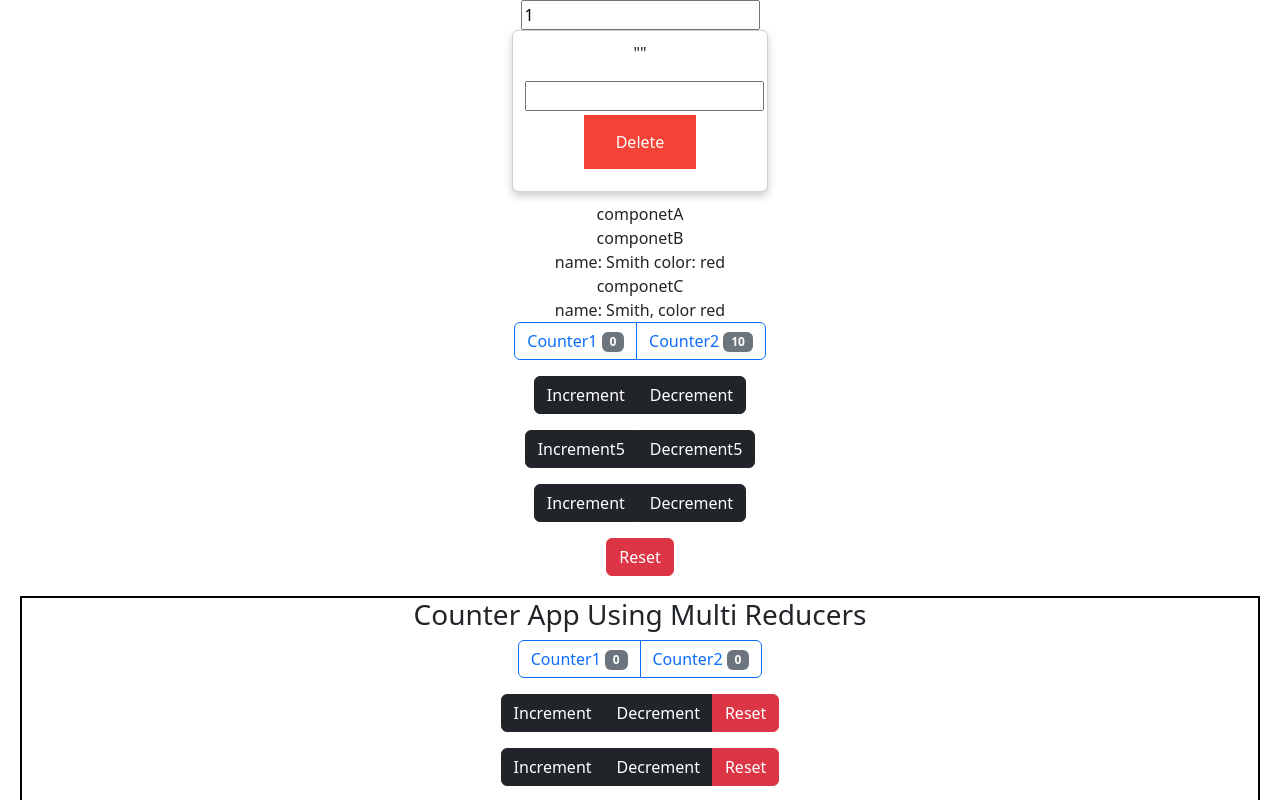
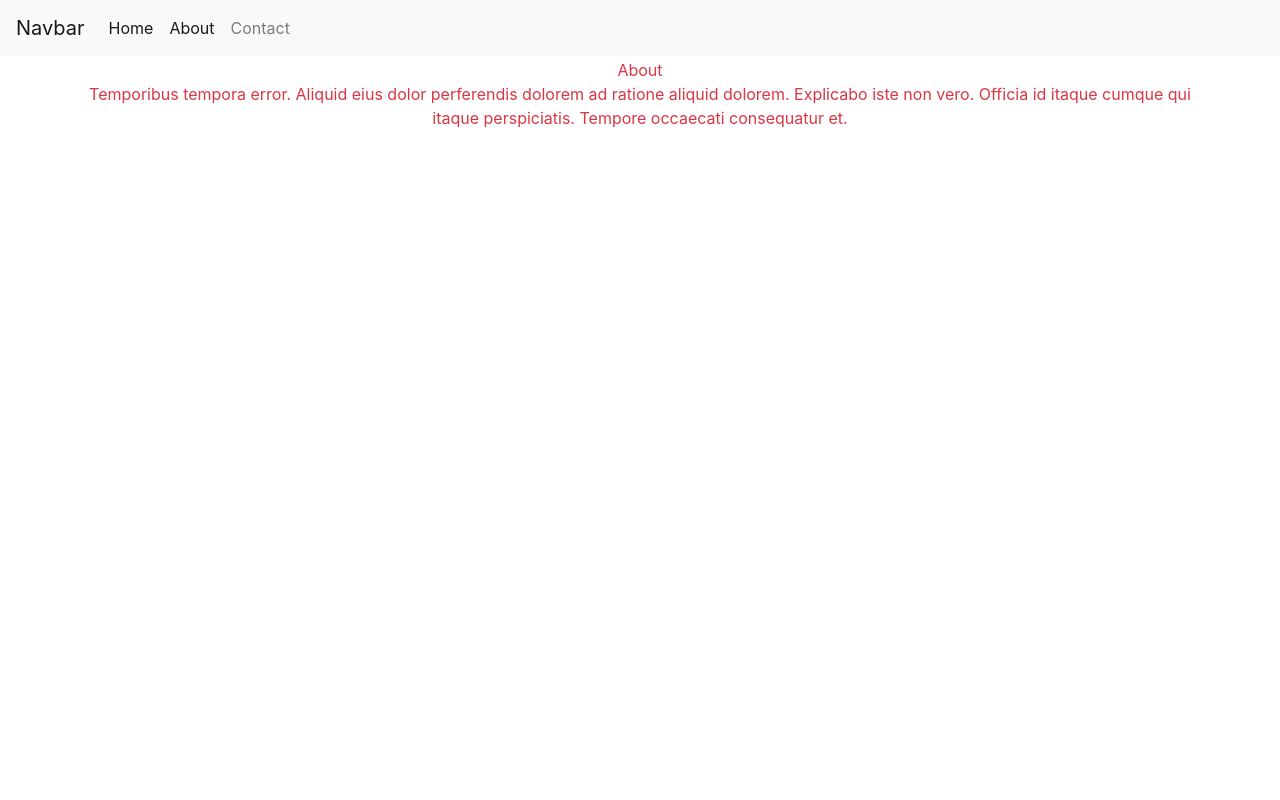
Before and after one commit to kamali512/react-prac, a React (Create React App) app: page /about in a window 1280 px wide. Shown: the top 800 px of the page. Built offline with nearby package versions, Linux system fonts and the light colour scheme; no server answers.

Commit message:
fouth Commit

```diff
--- a/package.json
+++ b/package.json
@@ -12,6 +12,7 @@
     "faker": "^6.6.6",
     "react": "^18.2.0",
     "react-dom": "^18.2.0",
+    "react-router-dom": "^6.4.3",
     "react-scripts": "5.0.1",
     "reactstrap": "^9.1.5",
     "styled-components": "^5.3.6",
--- a/public/index.html
+++ b/public/index.html
@@ -19,11 +19,12 @@
       Notice the use of %PUBLIC_URL% in the tags above.
       It will be replaced with the URL of the `public` folder during the build.
       Only files inside the `public` folder can be referenced from the HTML.
-
       Unlike "/favicon.ico" or "favicon.ico", "%PUBLIC_URL%/favicon.ico" will
       work correctly both with client-side routing and a non-root public URL.
       Learn how to configure a non-root public URL by running `npm run build`.
     -->
+    <link rel="stylesheet" href="https://cdn.jsdelivr.net/npm/bootstrap@4.5.3/dist/css/bootstrap.min.css" integrity="sha384-TX8t27EcRE3e/ihU7zmQxVncDAy5uIKz4rEkgIXeMed4M0jlfIDPvg6uqKI2xXr2" crossorigin="anonymous">
+
     <title>React App</title>
   </head>
   <body>
@@ -39,5 +40,8 @@
       To begin the development, run `npm start` or `yarn start`.
       To create a production bundle, use `npm run build` or `yarn build`.
     -->
+    <script src="https://code.jquery.com/jquery-3.5.1.slim.min.js" integrity="sha384-DfXdz2htPH0lsSSs5nCTpuj/zy4C+OGpamoFVy38MVBnE+IbbVYUew+OrCXaRkfj" crossorigin="anonymous"></script>
+<script src="https://cdn.jsdelivr.net/npm/popper.js@1.16.1/dist/umd/popper.min.js" integrity="sha384-9/reFTGAW83EW2RDu2S0VKaIzap3H66lZH81PoYlFhbGU+6BZp6G7niu735Sk7lN" crossorigin="anonymous"></script>
+<script src="https://cdn.jsdelivr.net/npm/bootstrap@4.5.3/dist/js/bootstrap.min.js" integrity="sha384-w1Q4orYjBQndcko6MimVbzY0tgp4pWB4lZ7lr30WKz0vr/aWKhXdBNmNb5D92v7s" crossorigin="anonymous"></script>
   </body>
 </html>
--- a/src/App.js
+++ b/src/App.js
@@ -1,21 +1,33 @@
 import React from 'react';
 import './App.css';
-import ComA from './contestComponent/componetA'
-import CardData from './component/CardData';
-import Counter from "./usereducer/Counter"
-import MutiReducer from './usereducer/mutiReducer'
-import URUE from './usereducer/uRUEfeect';
+// import ComA from './contestComponent/componetA'
+// import CardData from './component/CardData';
+// import Counter from "./usereducer/Counter"
+// import MutiReducer from './usereducer/mutiReducer'
+// import URUE from './usereducer/uRUEfeect';
 // import URUEf from './usereducer/URUE';
-import Memo from './useMemo/Memo';
-import Ref from './UseRef/Ref';
-export const NameContext = React.createContext()
-export const ColorContext = React.createContext()
-
+// import Memo from './useMemo/Memo';
+// import Ref from './UseRef/Ref';
+// export const NameContext = React.createContext()
+// export const ColorContext = React.createContext()
+import Home from './RouterComponent/Home';
+import About from './RouterComponent/About';
+import Contact from './RouterComponent/Contact';
+import Navbar from './RouterComponent/Navbar';
+import Post from './RouterComponent/Posts';
+import { BrowserRouter as Router, Route,Routes  } from "react-router-dom";
 function App(){
   return (
+    <Router>
     <div className="App">
-
-    <CardData />
+     <Navbar/>
+     <Routes >
+     <Route path='/' element={<Home/>} />
+     <Route path='/about' element={<About/>}/>
+     <Route path='/contact' element={<Contact/>}/>
+     <Route path='/:post_id' element={<Post/>}/>
+     </Routes>
+    {/* <CardData />
       <NameContext.Provider value={'Smith'}>
         <ColorContext.Provider value={'red'}>
       <ComA/>
@@ -24,10 +36,11 @@ function App(){
       <Counter />
       <MutiReducer />
       <URUE/>
-      {/* <URUEf/> */}
+      <URUEf/>
       <Memo/>
-      <Ref/>
+      <Ref/> */}
     </div>
+    </Router>
   );
 }
 
--- /dev/null
+++ b/src/RouterComponent/About.js
@@ -0,0 +1,15 @@
+import React from 'react'
+import { faker } from '@faker-js/faker'
+import ColorFul from './HOF/ColorFul'
+function About() {
+  return (
+    <div className="container">
+        <div className="center">About</div>
+        <p>{`${faker.lorem.paragraph()}`}</p>
+
+    </div>
+
+  )
+}
+
+export default ColorFul(About)
--- /dev/null
+++ b/src/RouterComponent/Contact.js
@@ -0,0 +1,14 @@
+import React from 'react'
+import { faker } from '@faker-js/faker'
+function Contact() {
+  return (
+    <div className="container">
+        <div className="center">Contact</div>
+        <p>{`${faker.lorem.paragraph()}`}</p>
+
+    </div>
+
+  )
+}
+
+export default Contact
--- /dev/null
+++ b/src/RouterComponent/HOF/ColorFul.js
@@ -0,0 +1,22 @@
+import React from 'react'
+
+const  ColorFul = (WrappedComponent) => {
+    const colors = [
+        "text-primary",
+        "text-secondary",
+        "text-success",
+        "text-danger",
+        "text-warning",
+        "text-info"
+    ]
+    const color = colors[Math.floor(Math.random() * 5)]
+    return (props) =>{
+        return(
+            <div className={color}>
+                    <WrappedComponent {...props}/>
+            </div>
+        )
+    }
+}
+
+export default ColorFul
--- /dev/null
+++ b/src/RouterComponent/Home.js
@@ -0,0 +1,38 @@
+import React ,{useEffect, useState}from 'react'
+// import {faker}  from '@faker-js/faker'
+import axios from 'axios'
+import {Link} from "react-router-dom"
+function Home() {
+  const [posts, setPosts] = useState([])
+  useEffect(() => {
+    (async () =>  {
+      const res = await axios.get("https://jsonplaceholder.typicode.com/posts");
+      setPosts(res.data.slice(0, 5))
+   })();
+  }, [])
+
+  const listMarkup = posts.length > 0 ? (
+    posts.map(post => (
+     <div className='card shadow p-3 mb-5 bg-white rounded' style={{width:"18rem"}} key={post.id} >
+      <div className='card-body'>
+        <Link to={`/${post.id}`}>
+        <h5 className='card-title'>{post.title}</h5>
+        </Link>
+
+         <p className='card-text'>{post.body}</p>
+      </div>
+     </div>
+   ))
+  ) : (<div className='text-center'>No PostS Found</div>)
+  return (
+    <div className="container">
+        <div className="center">Home</div>
+        {listMarkup}
+        {/* <p>{`${faker.lorem.paragraph()}`}</p> */}
+
+    </div>
+
+  )
+}
+
+export default Home;
--- /dev/null
+++ b/src/RouterComponent/Navbar.js
@@ -0,0 +1,23 @@
+import React from 'react'
+import {Link, NavLink} from "react-router-dom"
+function Navbar() {
+  return (
+<nav className="navbar navbar-expand-lg navbar-light bg-light">
+  <a className="navbar-brand" href="#">Navbar</a>
+  <button className="navbar-toggler" type="button" data-toggle="collapse" data-target="#navbarNavAltMarkup" aria-controls="navbarNavAltMarkup" aria-expanded="false" aria-label="Toggle navigation">
+    <span className="navbar-toggler-icon"></span>
+  </button>
+  <div className="collapse navbar-collapse" id="navbarNavAltMarkup">
+    <div className="navbar-nav">
+      <NavLink className="nav-link active" to="/">Home <span class="sr-only">(current)</span></NavLink>
+      <NavLink className="nav-link" to="/about">About</NavLink>
+      <NavLink className="nav-link" to="/contact">Contact</NavLink>
+
+    </div>
+  </div>
+</nav>
+
+  )
+}
+
+export default Navbar
--- /dev/null
+++ b/src/RouterComponent/Posts.js
@@ -0,0 +1,31 @@
+import React, {useEffect, useState} from 'react'
+import { useParams } from 'react-router-dom';
+import axios from 'axios'
+
+const Post = ()  => {
+   const {post_id}= useParams();
+    const [post, setPost] = useState([])
+    useEffect(() => {
+      (async () =>  {
+        const res = await axios.get(`https://jsonplaceholder.typicode.com/posts/${post_id}`);
+        setPost(res.data)
+     })();
+    }, [])
+
+    // console.log()
+    // const id = props.post_id
+    // console.log(id)
+    return (
+        <div>
+            <div className='card' >
+                <h5 className='card-header'>{post.title}</h5>
+                <div className='card-body'>
+                    <h5 className='card-title'>Here Is Title</h5>
+                    <p className='card-text'>{post.body}</p>
+                </div>
+            </div>
+        </div>
+    )
+}
+
+export default Post
```
Also changed, not shown: src/RouterComponent/PageNotFound.js (added, +11 -0 lines), src/RouterComponent/ProtectedRoute.js (added, +18 -0 lines), src/auth.js (added, +17 -0 lines), 1 other file (tests, documents, lock files or other folders).
